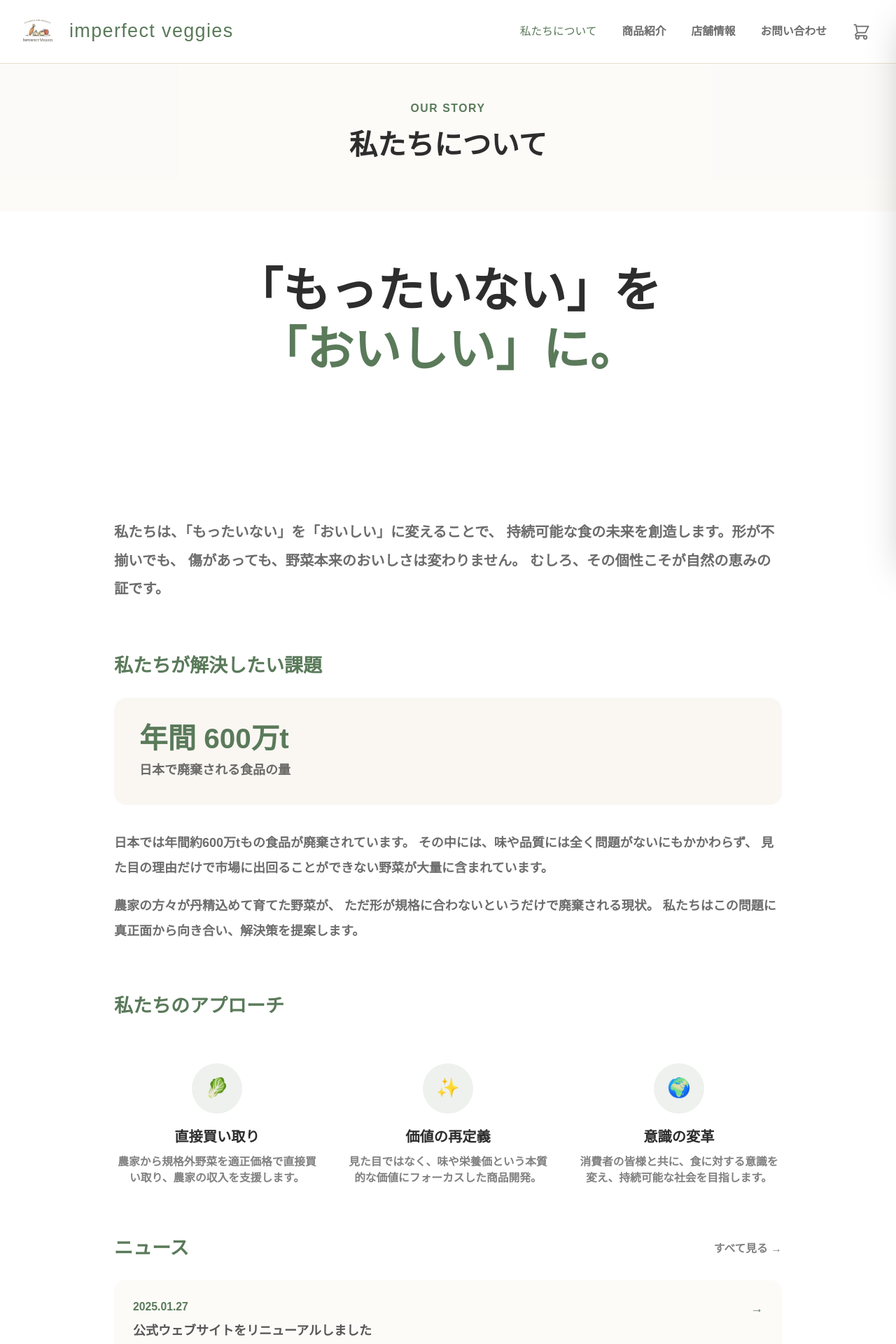
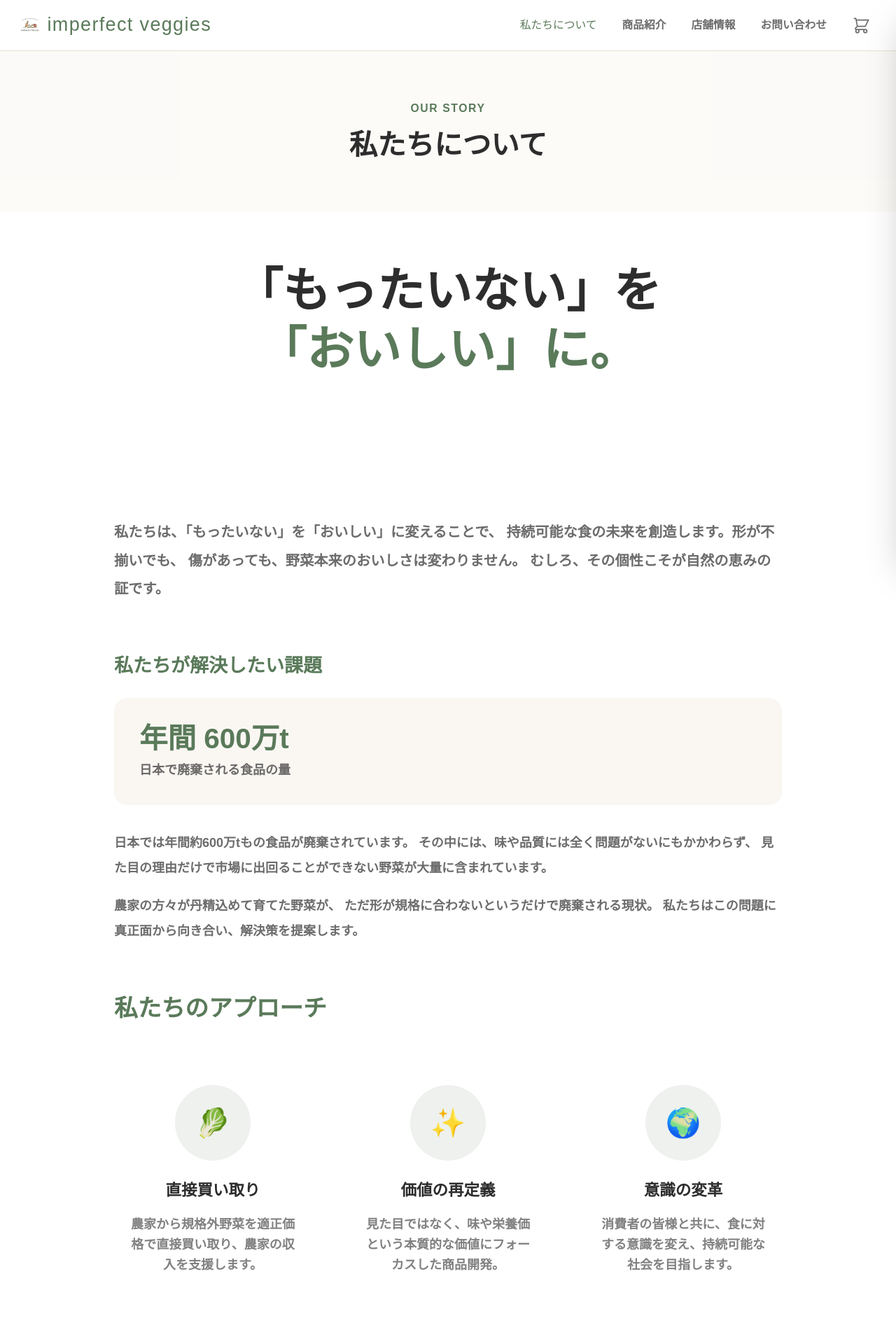
Before and after one commit to ST1105/IMPERFECT-VEGGIES, a Next.js app: page /about in a window 1280 px wide. Shown: the top 1920 px of the page at 70% size. Built offline with nearby package versions, Linux system fonts and the light colour scheme; a web font is replaced by a local one.

Commit message:
モバイル版での表示の改善

```diff
--- a/app/about/page.tsx
+++ b/app/about/page.tsx
@@ -59,33 +59,33 @@ export default function About() {
             </p>
           </div>
 
-          <div className="mb-16">
-            <h2 className="text-2xl font-klee text-green-primary mb-6">私たちのアプローチ</h2>
-            <div className="grid md:grid-cols-3 gap-8">
-              <div className="text-center md:pt-8">
-                <div className="w-16 h-16 bg-green-primary/10 rounded-full flex items-center justify-center mx-auto mb-4">
-                  <span className="text-2xl">🥬</span>
+          <div className="mb-16 md:mb-24">
+            <h2 className="text-2xl md:text-3xl font-klee text-green-primary mb-6 md:mb-12">私たちのアプローチ</h2>
+            <div className="grid md:grid-cols-3 gap-8 md:gap-12">
+              <div className="text-center md:pt-8 md:px-4">
+                <div className="w-16 h-16 md:w-24 md:h-24 bg-green-primary/10 rounded-full flex items-center justify-center mx-auto mb-4 md:mb-6">
+                  <span className="text-2xl md:text-4xl">🥬</span>
                 </div>
-                <h3 className="font-klee text-lg mb-2">直接買い取り</h3>
-                <p className="text-foreground/60 text-sm">
+                <h3 className="font-klee text-lg md:text-xl mb-2 md:mb-4">直接買い取り</h3>
+                <p className="text-foreground/60 text-sm md:text-base md:leading-relaxed">
                   農家から規格外野菜を適正価格で直接買い取り、農家の収入を支援します。
                 </p>
               </div>
-              <div className="text-center md:pt-8">
-                <div className="w-16 h-16 bg-green-primary/10 rounded-full flex items-center justify-center mx-auto mb-4">
-                  <span className="text-2xl">✨</span>
+              <div className="text-center md:pt-8 md:px-4">
+                <div className="w-16 h-16 md:w-24 md:h-24 bg-green-primary/10 rounded-full flex items-center justify-center mx-auto mb-4 md:mb-6">
+                  <span className="text-2xl md:text-4xl">✨</span>
                 </div>
-                <h3 className="font-klee text-lg mb-2">価値の再定義</h3>
-                <p className="text-foreground/60 text-sm">
+                <h3 className="font-klee text-lg md:text-xl mb-2 md:mb-4">価値の再定義</h3>
+                <p className="text-foreground/60 text-sm md:text-base md:leading-relaxed">
                   見た目ではなく、味や栄養価という本質的な価値にフォーカスした商品開発。
                 </p>
               </div>
-              <div className="text-center md:pt-8">
-                <div className="w-16 h-16 bg-green-primary/10 rounded-full flex items-center justify-center mx-auto mb-4">
-                  <span className="text-2xl">🌍</span>
+              <div className="text-center md:pt-8 md:px-4">
+                <div className="w-16 h-16 md:w-24 md:h-24 bg-green-primary/10 rounded-full flex items-center justify-center mx-auto mb-4 md:mb-6">
+                  <span className="text-2xl md:text-4xl">🌍</span>
                 </div>
-                <h3 className="font-klee text-lg mb-2">意識の変革</h3>
-                <p className="text-foreground/60 text-sm">
+                <h3 className="font-klee text-lg md:text-xl mb-2 md:mb-4">意識の変革</h3>
+                <p className="text-foreground/60 text-sm md:text-base md:leading-relaxed">
                   消費者の皆様と共に、食に対する意識を変え、持続可能な社会を目指します。
                 </p>
               </div>
--- a/app/components/Header.tsx
+++ b/app/components/Header.tsx
@@ -22,14 +22,14 @@ export default function Header({ currentPage = "home" }: HeaderProps) {
 
   return (
     <header className="fixed top-0 left-0 right-0 bg-white/90 backdrop-blur-sm z-40 border-b border-beige-dark">
-      <nav className="max-w-6xl mx-auto px-6 py-4 flex items-center">
-        <Link href="/" className="flex items-center gap-4 text-2xl font-light tracking-wider text-green-primary">
+      <nav className="max-w-6xl mx-auto px-4 md:px-6 py-3 flex items-center">
+        <Link href="/" className="flex items-center gap-2 text-xl md:text-2xl font-light tracking-wider text-green-primary">
           <Image
             src="/logo-icon.png"
             alt="imperfect veggies"
-            width={48}
-            height={48}
-            className="w-12 h-12"
+            width={28}
+            height={28}
+            className="w-7 h-7"
           />
           imperfect veggies
         </Link>
--- a/app/page.tsx
+++ b/app/page.tsx
@@ -86,7 +86,7 @@ export default function Home() {
                 もっと見る
               </Link>
             </div>
-            <div className="bg-beige rounded-2xl aspect-square flex items-center justify-center">
+            <div className="hidden md:flex bg-beige rounded-2xl aspect-square items-center justify-center">
               <div className="text-center text-green-primary/40">
                 <svg className="w-24 h-24 mx-auto mb-4" fill="none" stroke="currentColor" viewBox="0 0 24 24">
                   <path strokeLinecap="round" strokeLinejoin="round" strokeWidth={1} d="M4 16l4.586-4.586a2 2 0 012.828 0L16 16m-2-2l1.586-1.586a2 2 0 012.828 0L20 14m-6-6h.01M6 20h12a2 2 0 002-2V6a2 2 0 00-2-2H6a2 2 0 00-2 2v12a2 2 0 002 2z" />
```
